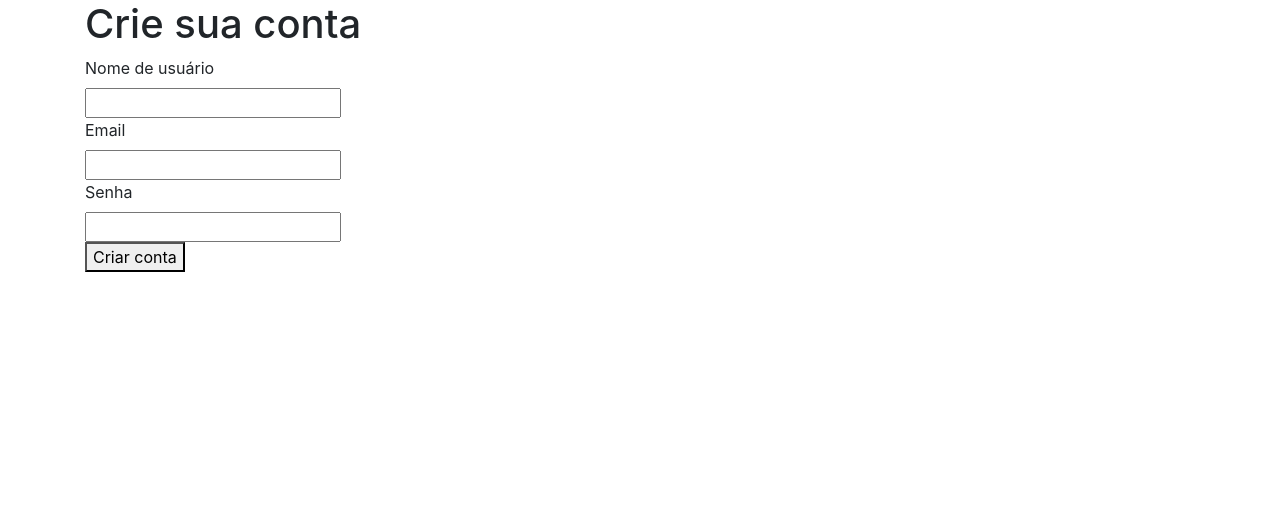
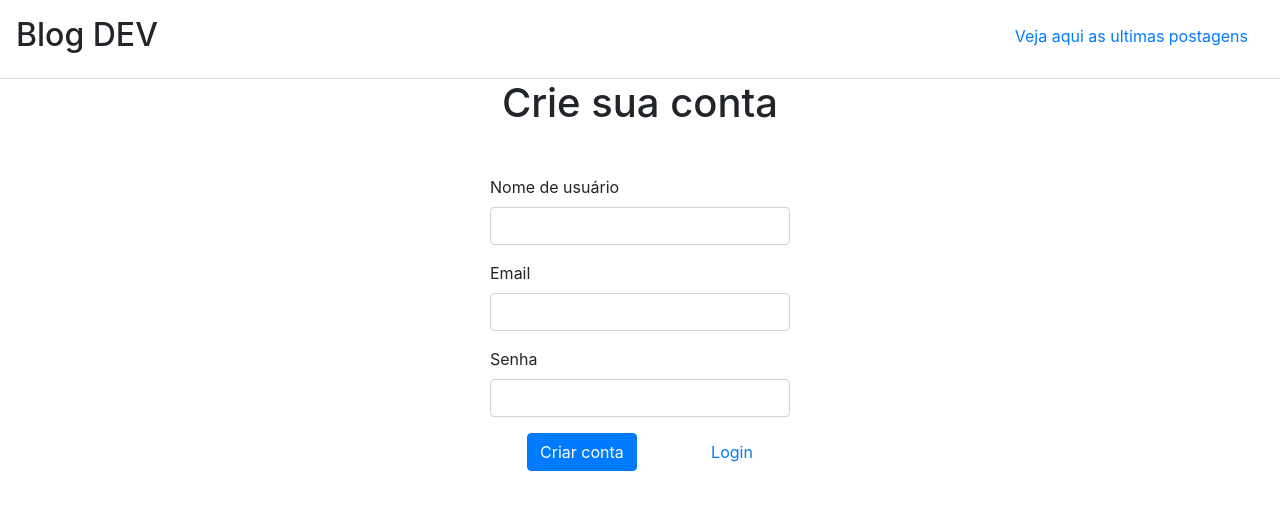
Before and after one commit to cthiagosousa/blog-dev, a Django app: page /create-account in a window 1280 px wide. Shown: the top 510 px of the page. Run offline with Django 3.2, Linux system fonts and the light colour scheme; some libraries are stand-ins or nearby versions.

Commit message:
login authentication

```diff
--- a/core/templates/create_account.html
+++ b/core/templates/create_account.html
@@ -1,22 +1,35 @@
 {% extends "model_page.html" %}
 
 {% block content %}
-    <div class="container">
-        <h1>Crie sua conta</h1>
-        <form method="POST" action="create-account/submit/"> {% csrf_token %}
-            <label>Nome de usuário</label>
-            <br/>
-            <input type="text" name="username">
-            <br/>
-            <label>Email</label>
-            <br/>
-            <input type="email" name="email">
-            <br/>
-            <label>Senha</label>
-            <br/>
-            <input type="password" name="password">
-            <br/>
-            <button type="submit" >Criar conta</button>
+    <nav class="nav nav-pills justify-content-between border-bottom p-3">
+        <h2>Blog DEV</h2>
+        <a class="nav-link" href="/">Veja aqui as ultimas postagens</a>
+    </nav>
+    <div class="container d-flex flex-column justify-content-center align-items-center">
+        <h1 class="mb-5">Crie sua conta</h1>
+        <form method="POST" action="create-account/submit/" style="width: 300px;"> {% csrf_token %}
+            <div class="form-group">
+                <label>Nome de usuário</label>
+                <input type="text" name="username" class="form-control">
+            </div>
+
+            <div class="form-group">
+                <label>Email</label>
+                <input type="email" name="email" class="form-control">
+            </div>
+
+            <div class="form-group">
+                <label>Senha</label>
+                <input type="password" name="password" class="form-control">
+            </div>
+
+            <div class="d-flex justify-content-around align-items-center">
+                <button class="btn btn-primary" type="submit">Criar conta</button>
+                <a href="/login">Login</a>
+            </div>
         </form>
+        {% for message in messages %}
+            <p class="mt-3 mb-3 text-danger">{{message}}</p>
+        {% endfor %}
     </div>
 {% endblock %}
--- a/core/templates/user_administration.html
+++ b/core/templates/user_administration.html
@@ -1,13 +1,17 @@
 {% extends "model_page.html" %}
 
 {% block content %}
-    <nav class="nav nav-pills justify-content-end border-bottom p-3">
+    <nav class="nav nav-pills justify-content-between border-bottom p-3">
+        <h2>Blog DEV</h2>
+
+        <div class="d-flex justify-content-center align-items-center">
             {% if is_anonymous %}
                 <a class="nav-link active" href="/">Entrar</a>
             {% else %}
                 <a class="nav-link" href="/">Home</a>
                 <a class="nav-link" href="/logout" >Sair</a>
             {% endif %}
+        </div>
     </nav>
     <div class="container">
         <h2>Olá, {{user}}</h2>
--- a/core/views.py
+++ b/core/views.py
@@ -2,6 +2,7 @@ from django.shortcuts import redirect, render, HttpResponse, HttpResponseRedirec
 from django.http.request import HttpRequest
 from django.contrib.auth.decorators import login_required
 from django.contrib.auth import login, logout, authenticate
+from django.contrib import messages
 from django.contrib.auth.models import User
 from .models import Post
 
@@ -31,7 +32,7 @@ def create_post_submit(request: HttpRequest) -> HttpResponseRedirect:
 
     return redirect('/')
 
-@login_required(login_url='/')
+@login_required(login_url='/login')
 def update_post(request: HttpRequest, post_id: int) -> HttpResponse:
     post: Post = Post.objects.get(id=post_id)
 
@@ -41,7 +42,7 @@ def update_post(request: HttpRequest, post_id: int) -> HttpResponse:
         'description': post.description,
     })
 
-@login_required(login_url='/')
+@login_required(login_url='/login')
 def update_post_submit(request: HttpRequest) -> HttpResponseRedirect:
     if request.POST:
         post_id = request.GET.get('id')
@@ -75,7 +76,10 @@ def delete_post(request: HttpRequest, post_id: int) -> HttpResponseRedirect:
 
 # User Methods
 def create_account(request: HttpRequest) -> HttpResponse:
-    return render(request, 'create_account.html')
+    if request.user.is_anonymous:
+        return render(request, 'create_account.html')
+    else:
+        return redirect('/user/admin')
 
 def create_account_submit(request: HttpRequest) -> HttpResponseRedirect:
     if request.POST:
@@ -83,24 +87,37 @@ def create_account_submit(request: HttpRequest) -> HttpResponseRedirect:
         email = request.POST.get('email')
         password = request.POST.get('password')
 
-        User.objects.create_user(username, email, password)
+        if len(username) == 0 or len(email) == 0 or len(password) == 0:
+            messages.error(request, 'Existem campos vazios')
 
-        return redirect('/user/admin')
+            return redirect('/create-account')
+        else:
+            User.objects.create_user(username, email, password)
 
     return redirect('/')
 
-def login_user(request: HttpRequest) -> HttpResponseRedirect:
-    return render(request, 'login.html')
+def login_user(request: HttpRequest):
+    if request.user.is_anonymous:
+        return render(request, 'login.html')
+    else:
+        return redirect('/user/admin')
 
 def login_user_submit(request: HttpRequest) -> HttpResponseRedirect:
     if request.POST:
         username = request.POST.get('username')
         password = request.POST.get('password')
+
+        if len(username) == 0  or len(password) == 0:
+            messages.error(request, 'Existem campos vazios')
+            return redirect('/login')
+
         user = authenticate(request, username=username, password=password)
 
         if user is not None:
             login(request, user)
             return redirect('/')
+        else:
+            messages.warning(request, 'Usuário ou senha incorretos')
 
     return redirect('/login')
 
```
Also changed, not shown: core/templates/create_post.html (+19 -12 lines), core/templates/login.html (+24 -12 lines), core/templates/posts.html (+6 -2 lines). Lines whose indentation alone changed are shown as unchanged.
